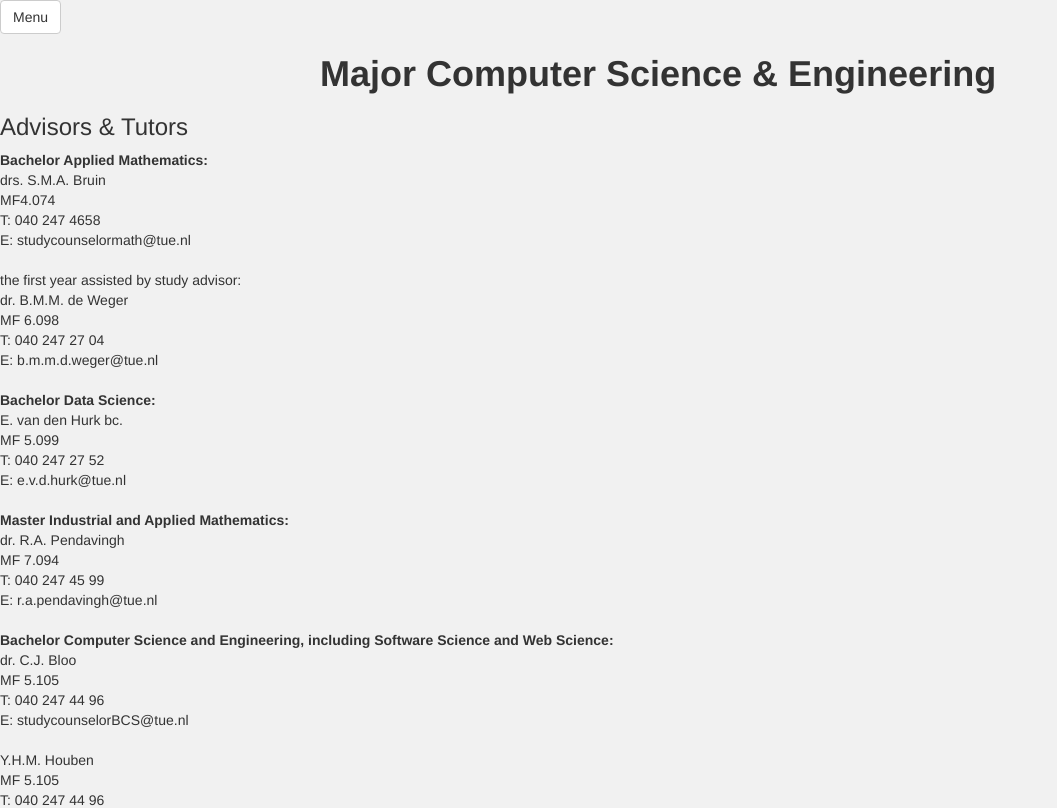
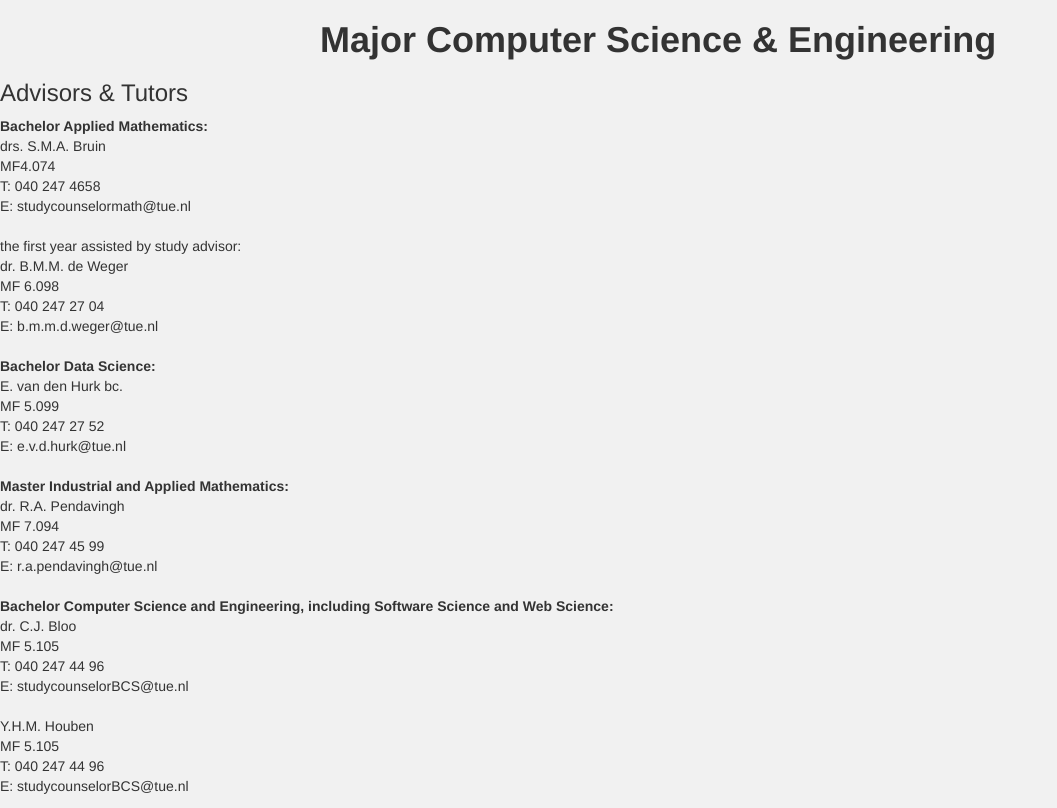
Before and after one commit to Joristdh/DBL-Hypermedia, a website: page docs/advisors.html in a window 1280 px wide. Shown: the top 808 px of the page, without its empty margins (0-1057 px from the left). Drawn offline with Linux system fonts and the light colour scheme.

Commit message:
Removed menu button

```diff
--- a/docs/advisors.html
+++ b/docs/advisors.html
@@ -10,7 +10,7 @@
 
     <body>
         <div class="content-container">
-            <a href="#menu-toggle" class="btn btn-default" id="menu-toggle">Menu</a>
+
             <h1>Major Computer Science &amp; Engineering</h1>
             <h3>Advisors &amp; Tutors</h3>
             <p><b>Bachelor Applied Mathematics:</b><br>
```
Also changed, not shown: docs/contact.html (+1 -1 lines), docs/curriculum_basiccrs.html (+1 -1 lines), docs/curriculum_electivecrs.html (+1 -1 lines), docs/curriculum_general.html (+1 -1 lines), docs/finalbp.html (+1 -1 lines), docs/general_aboutcse.html (+1 -1 lines), docs/general_learningobj.html (+1 -1 lines), docs/graddeadl.html (+1 -1 lines), docs/regulations.html (+1 -1 lines).
